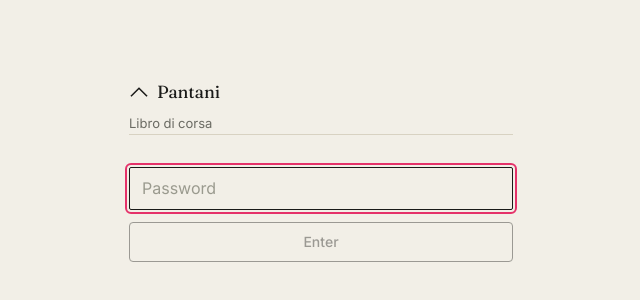
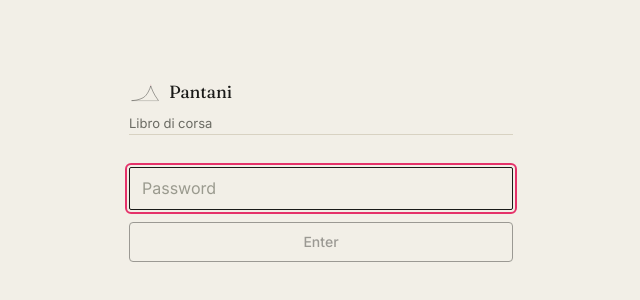
Before and after one commit to jordanskennard-bot/pantani, a Next.js app: page /login in a window 1280 px wide. Shown: the part 230-530 px from the top of the page, without its empty margins (319-959 px from the left). Built offline with nearby package versions, Linux system fonts and the light colour scheme.

Commit message:
Replace flat chevron with Passo climb-profile mark

```diff
--- a/src/app/login/page.tsx
+++ b/src/app/login/page.tsx
@@ -45,10 +45,14 @@ function LoginForm() {
 
         {/* Mark + wordmark */}
         <div className="flex items-center gap-2 mb-2">
-          <svg viewBox="0 0 32 32" fill="none" xmlns="http://www.w3.org/2000/svg" aria-hidden="true" style={{ width: 20, height: 20, flexShrink: 0 }}>
-            <path d="M4 22 L16 10 L28 22" stroke="var(--ink)" strokeWidth="2.5" strokeLinecap="square" strokeLinejoin="miter" />
+          <svg viewBox="0 0 200 160" fill="none" xmlns="http://www.w3.org/2000/svg" aria-hidden="true" style={{ width: 32, height: 26, flexShrink: 0 }}>
+            <g transform="translate(16, 24)">
+              <line x1="120" y1="10" x2="120" y2="16" stroke="var(--rosa)" strokeWidth="1.5" strokeLinecap="butt" />
+              <path d="M 0 110 C 14 109, 22 108, 32 106 C 46 103, 60 99, 72 92 C 86 84, 96 70, 104 56 C 112 42, 116 30, 120 18 L 124 30 C 130 46, 138 64, 148 80 C 156 92, 162 100, 168 110" stroke="var(--ink)" strokeWidth="2.5" strokeLinecap="butt" strokeLinejoin="miter" strokeMiterlimit="10" fill="none" />
+              <line x1="0" y1="110" x2="168" y2="110" stroke="var(--ink)" strokeWidth="1.25" />
+            </g>
           </svg>
-          <span className="font-serif" style={{ fontSize: '1.1rem', color: 'var(--ink)', letterSpacing: 'var(--tracking-tight)' }}>
+          <span style={{ fontFamily: 'var(--serif)', fontSize: '1.1rem', color: 'var(--ink)', letterSpacing: 'var(--tracking-tight)' }}>
             Pantani
           </span>
         </div>
--- a/src/app/page.tsx
+++ b/src/app/page.tsx
@@ -261,8 +261,12 @@ export default function Home() {
         {/* Masthead */}
         <header className="mb-12">
           <div className="flex items-center gap-2 mb-3">
-            <svg viewBox="0 0 32 32" fill="none" xmlns="http://www.w3.org/2000/svg" aria-hidden="true" style={{ width: 18, height: 18, flexShrink: 0 }}>
-              <path d="M4 22 L16 10 L28 22" stroke="var(--ink)" strokeWidth="2.5" strokeLinecap="square" strokeLinejoin="miter" />
+            <svg viewBox="0 0 200 160" fill="none" xmlns="http://www.w3.org/2000/svg" aria-hidden="true" style={{ width: 30, height: 24, flexShrink: 0 }}>
+              <g transform="translate(16, 24)">
+                <line x1="120" y1="10" x2="120" y2="16" stroke="var(--rosa)" strokeWidth="1.5" strokeLinecap="butt" />
+                <path d="M 0 110 C 14 109, 22 108, 32 106 C 46 103, 60 99, 72 92 C 86 84, 96 70, 104 56 C 112 42, 116 30, 120 18 L 124 30 C 130 46, 138 64, 148 80 C 156 92, 162 100, 168 110" stroke="var(--ink)" strokeWidth="2.5" strokeLinecap="butt" strokeLinejoin="miter" strokeMiterlimit="10" fill="none" />
+                <line x1="0" y1="110" x2="168" y2="110" stroke="var(--ink)" strokeWidth="1.25" />
+              </g>
             </svg>
             <span className="label">Passo</span>
           </div>
```
Also changed, not shown: src/app/icon.svg.
